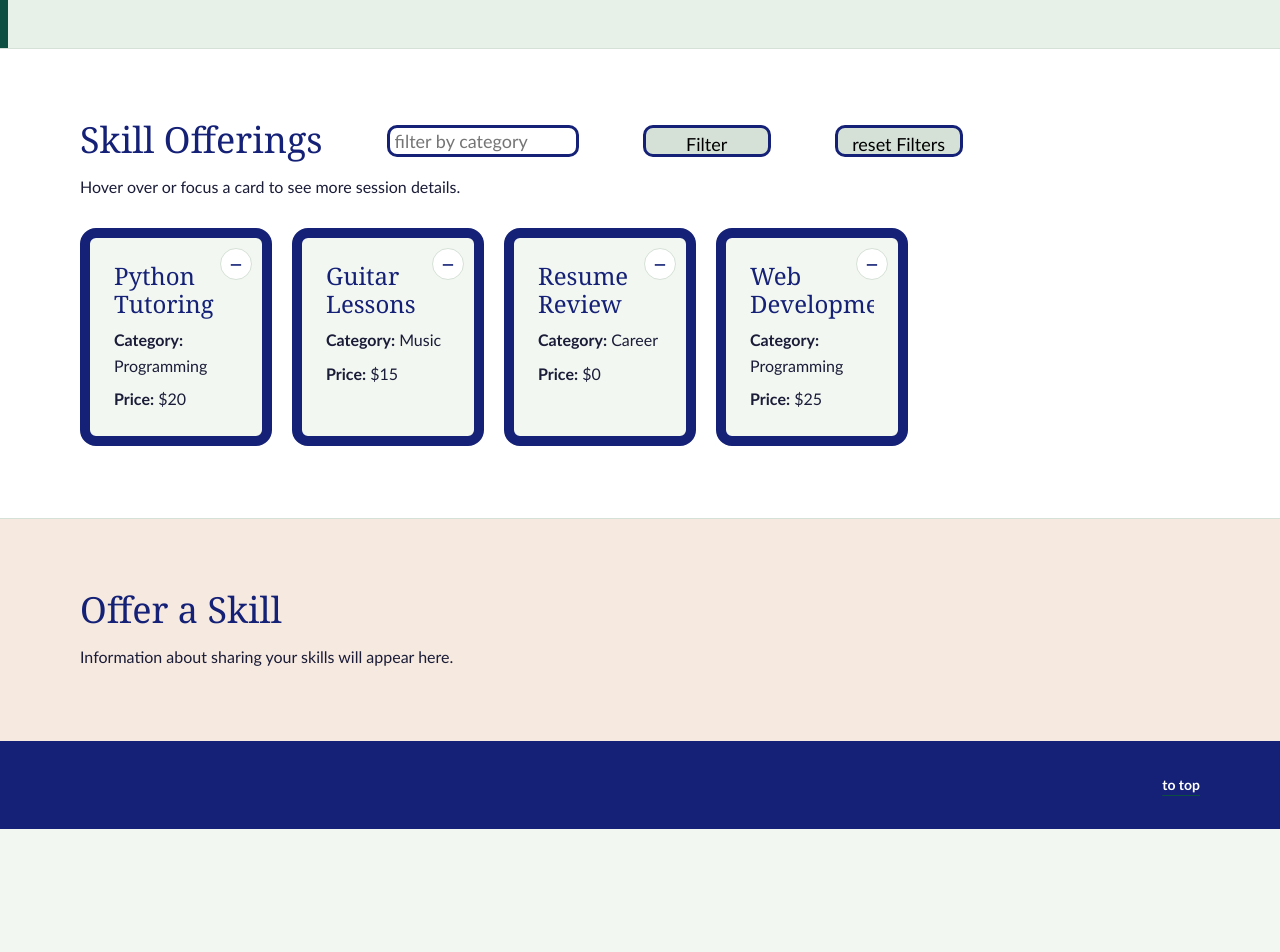
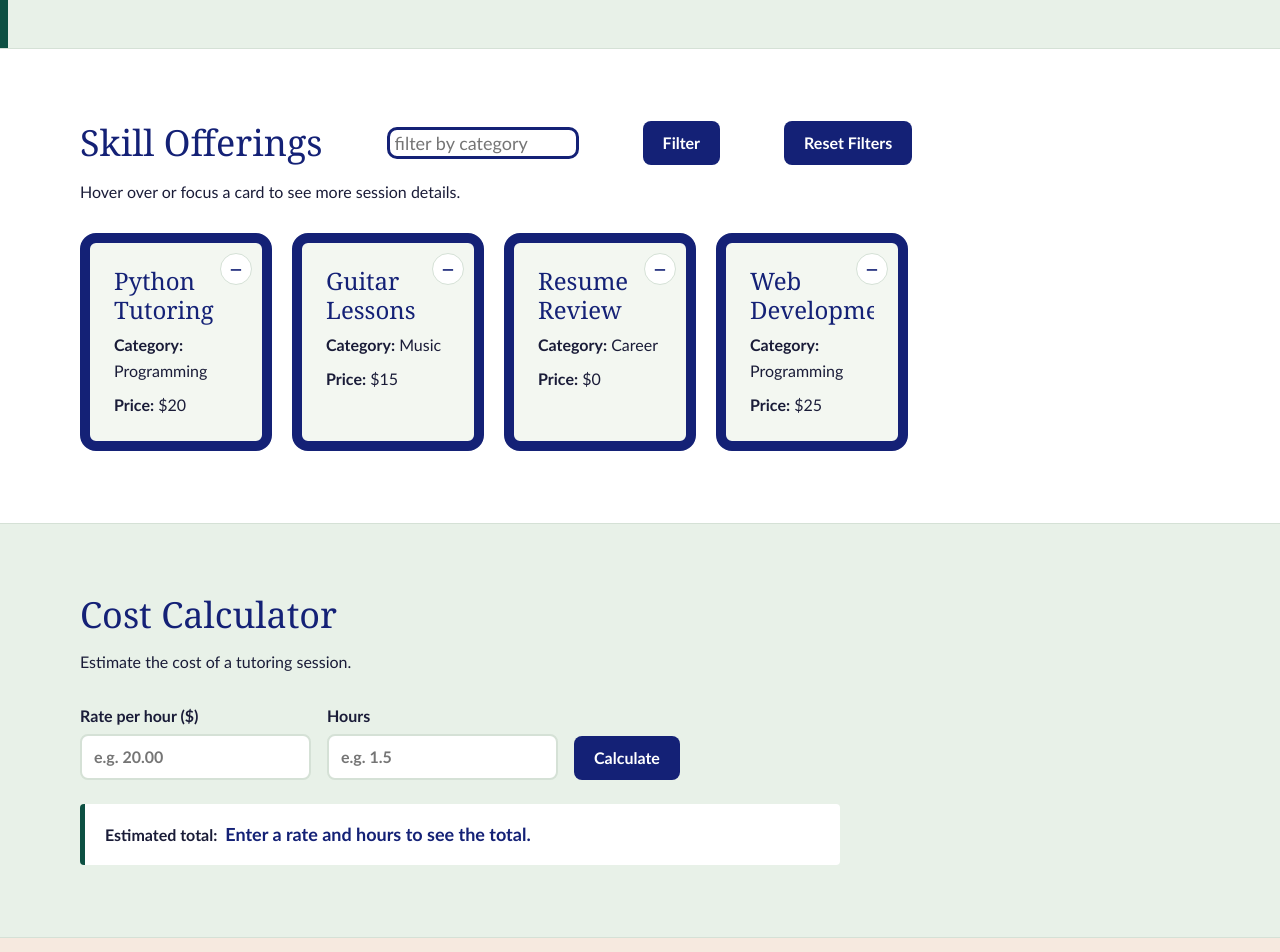
Before and after one commit to CJShannon0/skillswap-shannon-unit8, a website with bundled scripts: page index.html in a window 1280 px wide. Shown: the part 460-1412 px from the top of the page. Before the commit the page ends 1289 px from the top, so only its background shows below. Built offline with nearby package versions, Linux system fonts and the light colour scheme.

Commit message:
Added UI element for the cost calculator without implementing js functionality

```diff
--- a/css/style.css
+++ b/css/style.css
@@ -253,6 +253,85 @@ main {
 	background: #f6e9df;
 }
 
+.cost-calculator {
+	border-top: 1px solid var(--line);
+	background: #e8f1e8;
+
+	form {
+		display: flex;
+		flex-wrap: wrap;
+		align-items: flex-end;
+		gap: 16px;
+		max-width: 760px;
+		margin-top: 28px;
+
+		> div {
+			display: grid;
+			gap: 6px;
+			min-width: 180px;
+			color: var(--ink-soft);
+			font-weight: 600;
+		}
+
+		input {
+			min-height: 44px;
+			padding: 8px 12px;
+			border: 2px solid var(--line);
+			border-radius: 8px;
+			background: var(--white);
+			color: var(--ink-soft);
+			font: inherit;
+
+			&:focus-visible {
+				outline: 3px solid var(--coral-dark);
+				outline-offset: 2px;
+			}
+		}
+
+		button {
+			min-height: 44px;
+			padding: 8px 20px;
+			border: 0;
+			border-radius: 8px;
+			background: var(--ink);
+			color: var(--white);
+			font: inherit;
+			font-weight: 700;
+			cursor: pointer;
+			transition: background-color 160ms ease, transform 160ms ease;
+
+			&:hover {
+				background: var(--coral);
+				transform: translateY(-1px);
+			}
+
+			&:focus-visible {
+				outline: 3px solid var(--coral-dark);
+				outline-offset: 3px;
+			}
+		}
+	}
+
+	> p:last-child {
+		display: flex;
+		flex-wrap: wrap;
+		gap: 8px;
+		align-items: baseline;
+		max-width: 760px;
+		margin-top: 24px;
+		padding: 16px 20px;
+		border-left: 5px solid var(--coral);
+		border-radius: 4px;
+		background: var(--white);
+
+		output {
+			color: var(--ink);
+			font-size: 18px;
+			font-weight: 700;
+		}
+	}
+}
+
 footer#about {
 	display: flex;
 	align-items: center;
@@ -287,19 +366,25 @@ a:focus-visible {
 }
 
 input[type="button"] {
-	height: 2rem;
-	width: 10vw;
-	border: solid 3px var(--ink);
-	border-radius: 10px;
-	padding: 5px;
-	background-color: var(--line);
-	font-size: 18px;
-	font-family: "Trebuchet MS", "Segoe UI", sans-serif;
-	transition: transform linear 0.01s;
+	min-height: 44px;
+	padding: 8px 20px;
+	border: 0;
+	border-radius: 8px;
+	background: var(--ink);
+	color: var(--white);
+	font: inherit;
+	font-weight: 700;
+	cursor: pointer;
+	transition: background-color 160ms ease, transform 160ms ease;
 
 	&:hover {
-		background-color: lightskyblue;
-		transform: scale(1.2);
+		background: var(--coral);
+		transform: translateY(-1px);
+	}
+
+	&:focus-visible {
+		outline: 3px solid var(--coral-dark);
+		outline-offset: 3px;
 	}
 }
 
@@ -350,6 +435,21 @@ input[type="search"] {
 		}
 	}
 
+	.cost-calculator {
+		form {
+			align-items: stretch;
+			flex-direction: column;
+
+			> div {
+				min-width: 0;
+			}
+
+			button {
+				align-self: flex-start;
+			}
+		}
+	}
+
 	footer#about {
 		min-height: 76px;
 		padding: 20px 24px;
--- a/index.html
+++ b/index.html
@@ -32,12 +32,32 @@
                 <h2 id="offerings-heading">Skill Offerings</h2>
                 <input type="search" id="filter-search" placeholder="filter by category">
                 <input type="button" id="filter-button" value="Filter">
-                <input type="button" id="reset-filter-button" value="reset Filters">
+                <input type="button" id="reset-filter-button" value="Reset Filters">
             </div>
             <p>Hover over or focus a card to see more session details.</p>
             <div class="offerings-grid" id="offerings-grid">
                 <!-- Skill Cards Go Here -->
             </div>
+        </section>
+
+        <section class="content-section cost-calculator" aria-labelledby="cost-calculator-heading" id="cost-calculator">
+            <h2 id="cost-calculator-heading">Cost Calculator</h2>
+            <p>Estimate the cost of a tutoring session.</p>
+            <form>
+                <div>
+                    <label for="hourly-rate">Rate per hour ($)</label>
+                    <input type="number" id="hourly-rate" name="hourly-rate" min="0" step="0.01" placeholder="e.g. 20.00">
+                </div>
+                <div>
+                    <label for="session-hours">Hours</label>
+                    <input type="number" id="session-hours" name="session-hours" min="0" step="0.01" placeholder="e.g. 1.5">
+                </div>
+                <button type="button">Calculate</button>
+            </form>
+            <p>
+                <strong>Estimated total:</strong>
+                <output id="cost-calculator-result" aria-live="polite">Enter a rate and hours to see the total.</output>
+            </p>
         </section>
 
         <section class="content-section offer-skills" aria-labelledby="offer-skills-heading" id="offer-skills">
```
